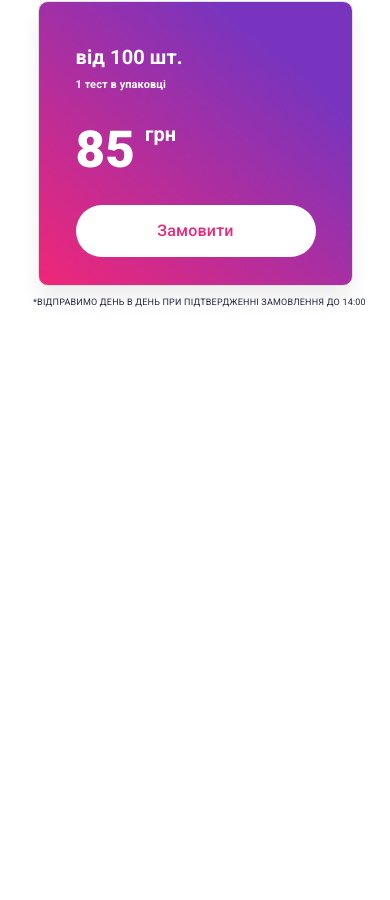
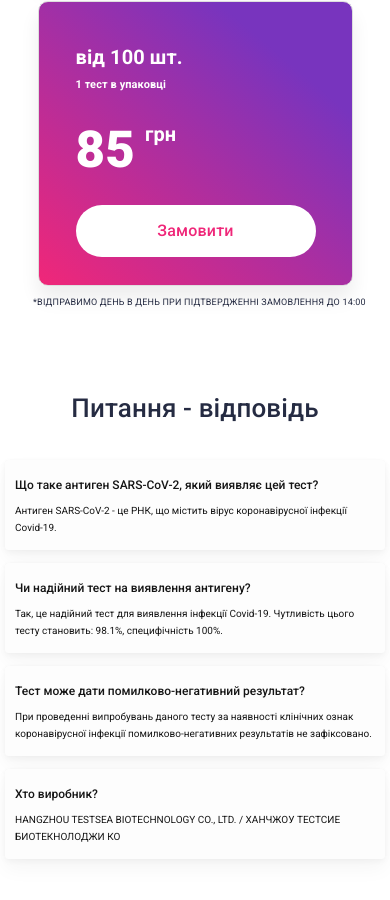
Before and after one commit to NazarShpak/mcup, a Vue app: page / in a window 390 px wide. Shown: the part 2041-2941 px from the top of the page. Before the commit the page ends 2427 px from the top, so only its background shows below. Built offline with nearby package versions, Linux system fonts and the light colour scheme.

Commit message:
add QuestionsAnswersPart

```diff
--- /dev/null
+++ b/src/components/questions-answers/QuestionsAnswersCard.vue
@@ -0,0 +1,72 @@
+<template>
+  <div class="questions-answers-card">
+
+    <h6 class="questions-answers-card__title">
+      {{  info.question }}
+    </h6>
+
+    <p class="questions-answers-card__info">
+      {{ info.answer }}
+    </p>
+
+  </div>
+</template>
+
+<script>
+export default {
+  name: "QuestionsAnswersCard",
+  props: {
+    info: {
+      type: Object
+    }
+  }
+}
+</script>
+
+<style lang="scss" scoped>
+.questions-answers-card {
+  width: 877px;
+  height: 168px;
+  background: #FDFDFD;
+  box-shadow: 0 10px 20px rgba(0, 0, 0, 0.04), 0 2px 6px rgba(0, 0, 0, 0.04), 0 0 1px rgba(0, 0, 0, 0.04);
+  border-radius: 7px;
+  color: #151515;
+  padding: 28px 40px 0 45px;
+
+  &__title {
+    font-weight: 500;
+    font-size: 24px;
+    line-height: 160%;
+    margin-bottom: 22px;
+  }
+
+  &__info {
+    font-size: 18px;
+    line-height: 170%;
+  }
+}
+
+@media (max-width: 428px) {
+  .questions-answers-card {
+    width: 100%;
+    height: 90px;
+    border-radius: 3px;
+    padding: 15px 16px 0 16px;
+
+    &__title {
+      font-size: 12px;
+      margin-bottom: 7px;
+    }
+
+    &__info {
+      font-size: 10px;
+    }
+  }
+}
+
+@media (max-width: 390px) {
+  .questions-answers-card {
+    padding: 16px 10px 0;
+  }
+}
+</style>
--- /dev/null
+++ b/src/components/questions-answers/QuestionsAnswersPart.vue
@@ -0,0 +1,102 @@
+<template>
+  <div class="questions-answers-part">
+    <div class="container">
+
+      <h2 class="questions-answers-part__title">
+        Питання - відповідь
+      </h2>
+
+      <div class="questions-answers-part__cards">
+
+        <questions-answers-card
+            class="questions-answers-part__card"
+            v-for="(info, index) of infos"
+            :key="index"
+            :info="info"
+        />
+
+      </div>
+
+    </div>
+  </div>
+</template>
+
+<script>
+import QuestionsAnswersCard from "./QuestionsAnswersCard";
+
+export default {
+  name: "QuestionsAnswersPart",
+  data() {
+    return {
+      infos: [
+        {
+          question: 'Що таке антиген SARS-CoV-2, який виявляє цей тест?',
+          answer: 'Антиген SARS-CoV-2 - це РНК, що містить вірус коронавірусної інфекції Covid-19.'
+        },
+        {
+          question: 'Чи надійний тест на виявлення антигену?',
+          answer: 'Так, це надійний тест для виявлення інфекції Covid-19. Чутливість цього тесту становить:  98.1%, специфічність 100%.'
+        },
+        {
+          question: 'Тест може дати помилково-негативний результат?',
+          answer: 'При проведенні випробувань даного тесту за наявності клінічних ознак коронавірусної інфекції помилково-негативних результатів не зафіксовано.'
+        },
+        {
+          question: 'Хто виробник?',
+          answer: 'HANGZHOU TESTSEA BIOTECHNOLOGY CO., LTD. / ХАНЧЖОУ ТЕСТСИЕ БИОТЕКНОЛОДЖИ КО'
+        }
+      ]
+    }
+  },
+  components: {
+    QuestionsAnswersCard
+  }
+}
+</script>
+
+<style lang="scss" scoped>
+.questions-answers-part {
+  margin-bottom: 101px;
+
+  &__title {
+    font-weight: 500;
+    font-size: 46px;
+    line-height: 61px;
+    text-align: center;
+    letter-spacing: 0.2px;
+    color: #252B42;
+    margin-bottom: 50px;
+  }
+
+  &__cards {
+    display: flex;
+    flex-direction: column;
+    align-items: center;
+  }
+
+  &__card + &__card {
+    margin-top: 48px;
+  }
+}
+
+@media (max-width: 428px) {
+  .questions-answers-part {
+    margin-bottom: 101px;
+
+    .container {
+      padding: 0 5px;
+    }
+
+    &__title {
+      font-size: 26px;
+      line-height: 44px;
+      letter-spacing: 0.14px;
+      margin-bottom: 30px;
+    }
+
+    &__card + &__card {
+      margin-top: 13px;
+    }
+  }
+}
+</style>
--- /dev/null
+++ b/src/components/reagents/ReagentsPart.vue
@@ -0,0 +1,34 @@
+<template>
+  <div class="reagents-part">
+    <div class="container">
+
+      <h2 class="reagents-part__title">
+        Реагенти
+      </h2>
+
+      <div class="reagents-part__block">
+
+      </div>
+
+    </div>
+  </div>
+</template>
+
+<script>
+export default {
+  name: "ReagentsPart"
+}
+</script>
+
+<style lang="scss" scoped>
+.reagents-part {
+  &__title {
+    font-weight: 500;
+    font-size: 46px;
+    line-height: 61px;
+    text-align: center;
+    letter-spacing: 0.2px;
+    color: #252B42;
+  }
+}
+</style>
--- a/src/pages/MainPage.vue
+++ b/src/pages/MainPage.vue
@@ -13,6 +13,12 @@
     <!-- PRICE -->
     <price-part/>
 
+    <!-- REAGENTS -->
+<!--    <reagents-part/>-->
+
+    <!-- QUESTIONS - ANSWERS -->
+    <questions-answers-part/>
+
   </div>
 </template>
 
@@ -21,6 +27,8 @@ import HeaderPart from "../components/header/HeaderPart";
 import PlusPart from "../components/plus/PlusPart";
 import ClientsPart from "../components/clients/ClientsPart";
 import PricePart from "../components/price/PricePart";
+// import ReagentsPart from "../components/reagents/ReagentsPart";
+import QuestionsAnswersPart from "../components/questions-answers/QuestionsAnswersPart";
 
 export default {
   name: "MainPage",
@@ -28,7 +36,9 @@ export default {
     HeaderPart,
     PlusPart,
     ClientsPart,
-    PricePart
+    PricePart,
+    // ReagentsPart,
+    QuestionsAnswersPart
   }
 }
 </script>
```
